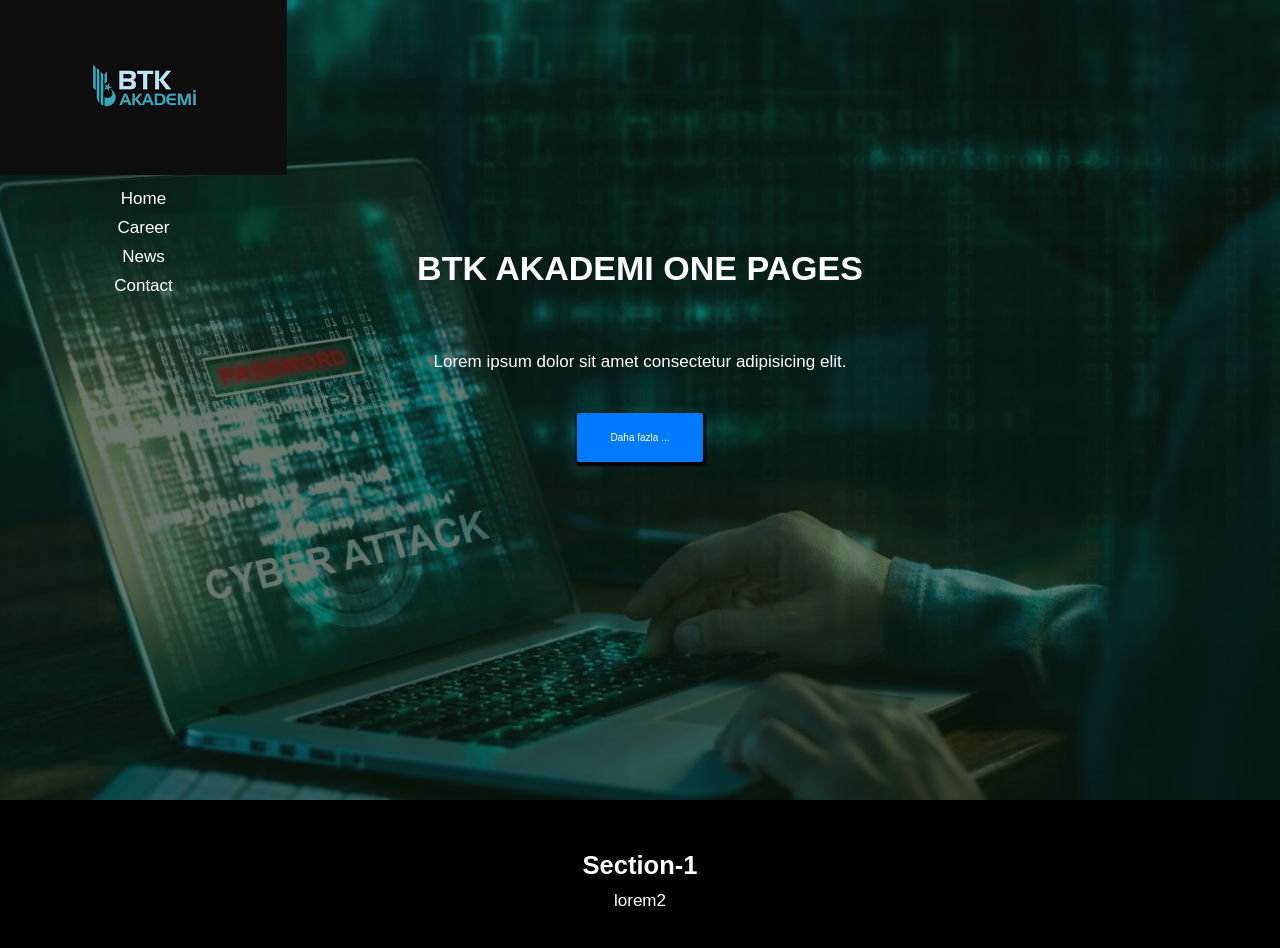
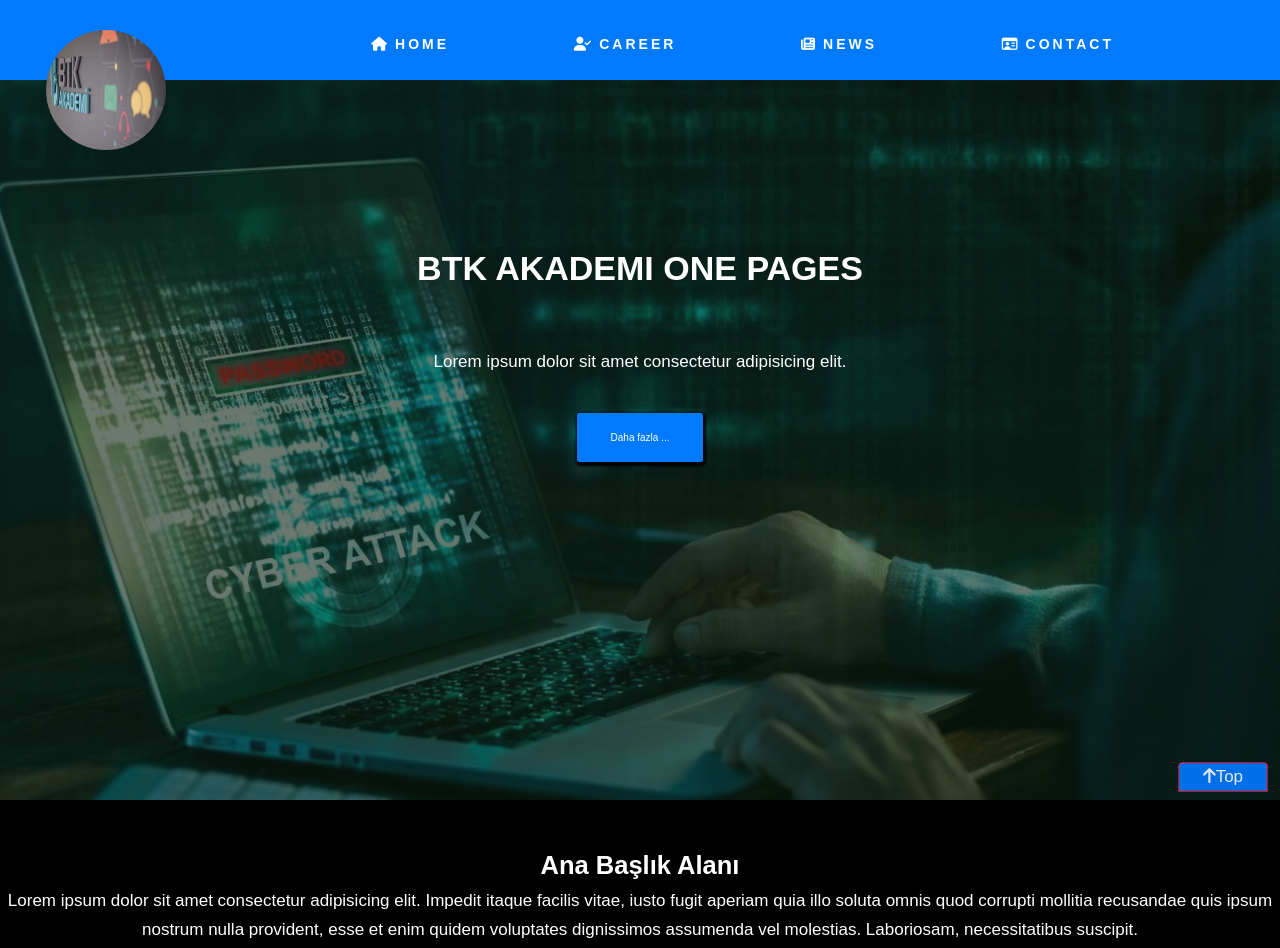
Before and after one commit to kcguran/JQuery-edu-onepages, a plain HTML site: page index.htm in a window 1280 px wide. Shown: the top 948 px of the page. Drawn offline with Linux system fonts and the light colour scheme.

Commit message:
css edits continue

```diff
--- a/index.htm
+++ b/index.htm
@@ -11,15 +11,22 @@
 </head>
 
 <body>
-    <nav style="position: absolute;">
-        <div><img src="image/logo.png" alt=""></div>
-        <div>
-            <ul>
-                <li>Home</li>
-                <li>Career</li>
-                <li>News</li>
-                <li>Contact</li>
-            </ul>
+    <div id="top"></div>
+    <nav>
+        <div class="container">
+            <div id="logo">
+                <a href="" class="btk-akademi">
+                    <img src="image/logo2.jpg" alt="Btk Akademi" id="logo-image">
+                </a>
+            </div>
+            <div id="menu">
+                <ul>
+                    <li class="menu-item"><a href=""><i class="fas fa-home"></i>Home</a></li>
+                    <li class="menu-item"><a href="#division-3-career"><i class="fas fa-user-check"></i>Career</a></li>
+                    <li class="menu-item"><a href=""><i class="fas fa-newspaper"></i>News</a></li>
+                    <li class="menu-item"><a href=""><i class="far fa-id-card"></i>Contact</a></li>
+                </ul>
+            </div>
         </div>
     </nav>
 
@@ -35,8 +42,11 @@
     <main>
         <section id="division-1-main">
             <div class="piece">
-                <h2>Section-1</h2>
-                <p>lorem2</p>
+                <h2>Ana Başlık Alanı</h2>
+                <p>Lorem ipsum dolor sit amet consectetur adipisicing elit. Impedit itaque facilis vitae, iusto fugit
+                    aperiam quia illo soluta omnis quod corrupti mollitia recusandae quis ipsum nostrum nulla provident,
+                    esse et enim quidem voluptates dignissimos assumenda vel molestias. Laboriosam, necessitatibus
+                    suscipit.</p>
             </div>
         </section>
         <section id="division-2-list">
@@ -94,11 +104,44 @@
                 </ul>
             </div>
         </section>
+        <section id="form-email">
+            <form action="" method="post">
+                <div class="form-control">
+                    <div class="form-group">
+                        <label for="fullName">Ad Soyad Giriniz.</label>
+                        <input class="form-control" type="text" name="fullName" id="fullName"
+                            placeholder="Lütfen Adınızı Giriniz" required>
+                    </div>
+                    <div class="form-group">
+                        <label for="email">Email Giriniz</label>
+                        <input class="form-control" type="email" name="email" id="email"
+                            placeholder="Lütfen Adınızı Giriniz" required>
+                    </div>
+                    <div class="form-group">
+                        <label for="message">Mesajınız</label>
+                        <textarea name="" id="message" cols="30" rows="10"></textarea>
+                    </div>
+                    <div class="form-group form-check">
+                        <input type="checkbox" class="form-check-input" id="exampleCheck">
+                        <label for="exampleCheck" class="form-check-label">Check me out</label>
+                    </div>
+                </div>
+            </form>
+        </section>
+    </main>
+
+    <div id="bottom">
+        <a href="#top"><i class="fas fa-arrow-up"></i>Top</a>
+    </div>
 
 
 
-
-    </main>
+    <footer>
+        <div id="division-footer">
+            <a href="">BTK AKADEMİ</a>
+            <p>Bütün Hakları Saklıdır. &copy;</p>
+        </div>
+    </footer>
 </body>
 
 </html>
--- a/style.css
+++ b/style.css
@@ -33,9 +33,84 @@
     display: block;
 }
 
+/* container */
+
+.container{
+    width: 120rem;
+    margin: 0 auto;
+    padding-left: .6rem;
+    padding-right: .6rem;
+    padding-bottom: 2rem;
+}
+
+/* navbar */
+
+nav{
+    background-color: #007bff;
+    color: #fff;
+    padding: 3rem 0 3rem 0;
+    position: fixed;
+    width: 100%;
+    z-index: 1;
+    height: 10%;
+}
+
+.btk-akademi{
+    color: #fff;
+    font-size: 2.4rem;
+}
+
+#menu{
+    float: right;
+}
+
+#menu li{
+    display: inline-block;
+    margin: 0 12rem 12rem 0;
+}
+
+#menu i{
+    margin-right: .5rem;
+}
+
+#menu i:hover{
+    color: peru;
+}
+
+#menu a{
+    color: #fff;
+    font-size: 1.4rem;
+    font-weight: 600;
+    letter-spacing: .3rem;
+    transition: all .3s;
+    text-transform: uppercase;
+}
+
+#menu a:hover{
+    color: #007bff;
+    background-color: #fff;
+}
+
+
+#logo{
+    float: left;
+}
+
+#logo-image{
+    width: 12rem;
+    height: 12rem;
+    border-radius: 50%;
+    transition: all .5s;
+}
+
+#logo-image:hover{
+    opacity: .8;
+    box-shadow: 1px 1px 1px 1px red;
+}
 
 
 /* Header */
+
 header{
     height: 80rem;
     position: relative;
@@ -147,3 +222,65 @@
 #right-main ul{
     list-style-type: none;
 }
+
+/* top menu */
+
+#bottom{
+    position: fixed;
+    bottom: 0;
+    right: 0;
+}
+
+#bottom a{
+    position: fixed;
+    width: 9rem;
+    height: 3rem;
+    background-color: #007bff;
+    color: #fff;
+    border: 1px solid red;
+    bottom: 0;
+    right: 0;
+    margin-right: 1.2rem;
+    margin-bottom: .8rem;
+    transition: all .2s ease-in-out 0s;
+    opacity: .9;
+    text-align: center;
+    border-radius: 0.4rem 0.4rem 0 0;
+}
+
+#bottom a:hover{
+    box-shadow: 1px 2px 3px 2px black;
+    color: red;
+    background-color: #007bff;
+    border-radius: 3rem;
+}
+
+/* contact */
+
+#form-email{
+    width: 100%;
+    height: 25rem;
+}
+
+#form-control{
+    width: 100%;
+    height: auto;
+}
+
+.form-group{
+    width: 100%;
+    padding: 2rem;
+    border: 1px solid aqua;
+    box-sizing: border-box;
+    border-radius: .5rem;
+}
+
+/* footer */
+
+footer{
+    padding: 6rem 6rem 12rem 6rem;
+}
+
+footer a{
+    color: #ff4500;
+}
```
